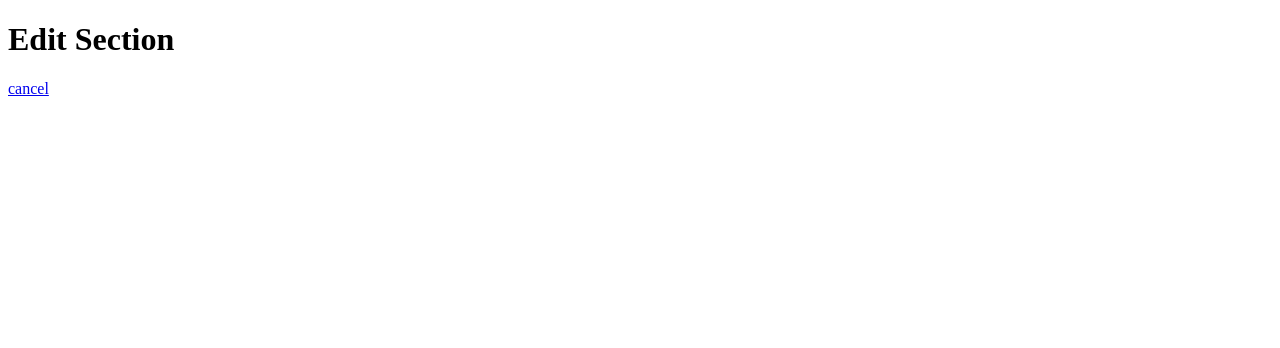
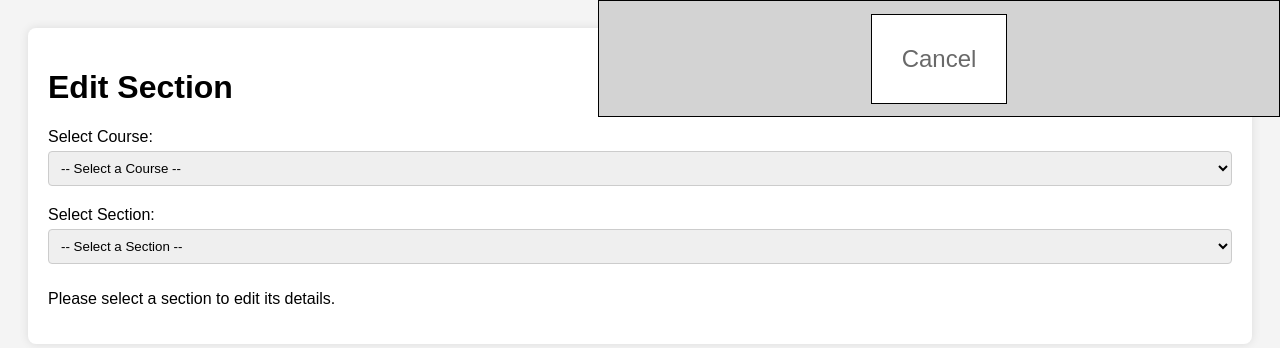
Before and after one commit to mohsinshah04/ta_project, a Django app: page /sectionEdit/ in a window 1280 px wide. Shown: the top 348 px of the page. Run offline with Django 5.2, Linux system fonts and the light colour scheme; data that the repository does not hold is empty.

Commit message:
Did all work in this commit for Edit Sections

```diff
--- a/djangoProject1/ta_app/views.py
+++ b/djangoProject1/ta_app/views.py
@@ -511,7 +511,42 @@ class SectionCreate(View):
 
 class SectionEdit(View):
     def get(self, request):
-        return render(request, 'sectionEdit.html', {})
+        courses = Course.objects.all()
+        sections = Section.objects.none()
+        selected_course_id = request.GET.get('course_id')
+        selected_section_id = request.GET.get('section_id')
+        if selected_course_id:
+            sections = Section.objects.filter(Course_ID=selected_course_id)
+
+        selected_section = Section.objects.filter(id=selected_section_id).first() if selected_section_id else None
+        users = User.objects.all()
+
+        assigned_user_ids = []
+        if selected_section:
+            assigned_user_ids = list(selected_section.assign_user_junction_set.values_list('User_ID_id', flat=True))
+
+        context = {
+            'courses': courses,
+            'sections': sections,
+            'selected_course_id': selected_course_id,
+            'selected_section_id': selected_section_id,
+            'selected_section': selected_section,
+            'users': users,
+            'assigned_user_ids': assigned_user_ids
+        }
+        return render(request, 'sectionEdit.html', context)
 
     def post(self, request):
-        return render(request, 'sectionEdit.html', {})
+        user_id = request.session.get('id')
+        if not user_id:
+            return redirect('login')
+        section_id = request.POST.get('section_id')
+        assigned_user_ids = request.POST.getlist('assigned_users')
+        section = Section.objects.get(id=section_id)
+
+        if (SectionClass.editAssignment(section_id, assigned_user_ids, user_id) == True):
+            messages.success(request, "Section updated successfully")
+            return redirect('/sections/')
+        else:
+            messages.error(request, "Failed to update section")
+            return redirect('sectionEdit')
--- a/djangoProject1/templates/sectionEdit.html
+++ b/djangoProject1/templates/sectionEdit.html
@@ -2,10 +2,118 @@
 <html lang="en">
 <head>
     <meta charset="UTF-8">
-    <title>Edit Sections Page</title>
+    <title>Edit Section</title>
+    <style>
+        body {
+            font-family: Arial, sans-serif;
+            padding: 20px;
+            background-color: #f4f4f4;
+        }
+        .form-container {
+            background-color: #fff;
+            padding: 20px;
+            border-radius: 8px;
+            box-shadow: 0 0 10px rgba(0,0,0,0.1);
+        }
+        label {
+            display: block;
+            margin-top: 10px;
+            margin-bottom: 5px;
+        }
+        select, input[type="text"], textarea {
+            width: 100%;
+            padding: 8px;
+            margin-bottom: 10px;
+            border-radius: 4px;
+            border: 1px solid #ccc;
+        }
+        select[multiple] {
+            height: 150px;
+            overflow-y: auto;
+        }
+        button {
+            padding: 10px 15px;
+            background-color: #007bff;
+            color: white;
+            border: none;
+            border-radius: 4px;
+            cursor: pointer;
+        }
+        button:hover {
+            background-color: #0056b3;
+        }
+
+
+        .button1 {
+            font-size: 24px;
+            padding: 30px;
+            background-color: white;
+            text-decoration: none;
+            color: dimgray;
+            border: solid 1px black;
+        }
+        .button1:hover {
+            background-color: deepskyblue;
+        }
+        .buttonbox {
+            width: 50%;
+            height: 75px;
+            padding: 20px;
+            background-color: lightgray;
+            position: absolute;
+            top: 0px;
+            right: 0px;
+            display: flex;
+            justify-content: space-around;
+            align-items: center;
+            border: solid 1px black;
+        }
+    </style>
 </head>
 <body>
+<div class="buttonbox">
+        <a href="/sections/" class="button1">Cancel</a>
+    </div>
+<div class="form-container">
     <h1>Edit Section</h1>
-    <a href="/sections">cancel</a>
+    <form method="get">
+        <label for="course_id">Select Course:</label>
+<select id="course_id" name="course_id" onchange="this.form.submit()">
+    <option value="">-- Select a Course --</option>
+    {% for course in courses %}
+    <option value="{{ course.id }}" {% if course.id|stringformat:"s" == selected_course_id|stringformat:"s" %}selected{% endif %}>
+        {{ course.Course_Name }}
+    </option>
+    {% endfor %}
+</select>
+    <label for="section_id">Select Section:</label>
+<select id="section_id" name="section_id" onchange="this.form.submit()">
+    <option value="">-- Select a Section --</option>
+    {% for section in sections %}
+    <option value="{{ section.id }}" {% if section.id|stringformat:"s" == selected_section_id|stringformat:"s" %}selected{% endif %}>
+        Section {{ section.Section_Number }}: {{ section.Section_Type }}
+    </option>
+    {% endfor %}
+</select>
+    </form>
+
+    {% if selected_section %}
+    <form method="post">
+        {% csrf_token %}
+        <input type="hidden" name="section_id" value="{{ selected_section.id }}">
+        <label>Assigned Users:</label>
+        <select id="assigned_users" name="assigned_users" multiple>
+    {% for user in users %}
+    <option value="{{ user.id }}" {% if user.id in assigned_user_ids %}selected{% endif %}>
+        {{ user.User_FName }} {{ user.User_LName }} ({{ user.User_Role.Role_Name }})
+    </option>
+    {% endfor %}
+</select>
+        <button type="submit">Update Section</button>
+    </form>
+    {% else %}
+    <p>Please select a section to edit its details.</p>
+    {% endif %}
+</div>
 </body>
 </html>
--- a/djangoProject1/templates/sectionView.html
+++ b/djangoProject1/templates/sectionView.html
@@ -55,6 +55,7 @@
     <div class="buttonbox">
 
         <a href="/sectionCreate/" class="button">Create Section</a>
+        <a href="/sectionEdit/" class="button">Edit Section</a>
 
         <a href="/courses/" class="button">View Courses</a>
     </div>
```
Also changed, not shown: djangoProject1/classes/SectionClass.py (+26 -14 lines), djangoProject1/tests_UnitTests/test_SectionClass.py (+93 -0 lines).
